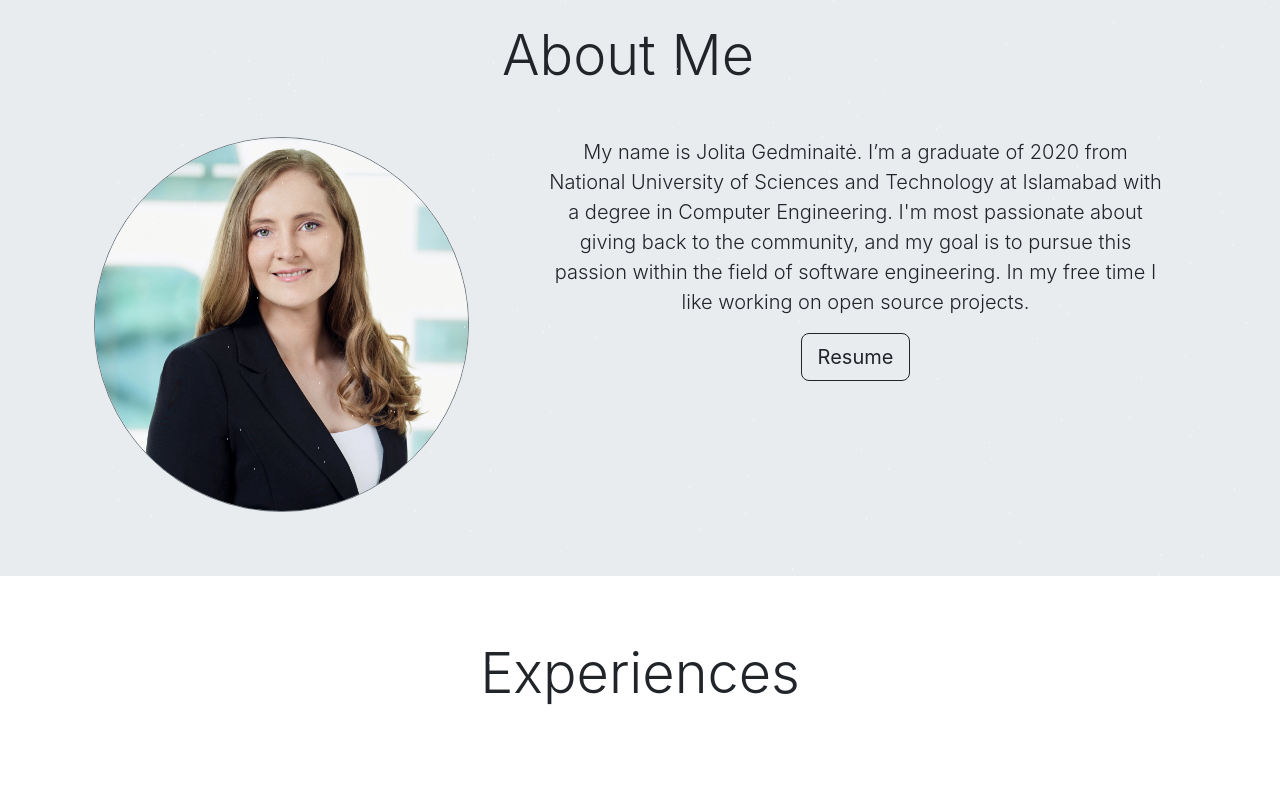
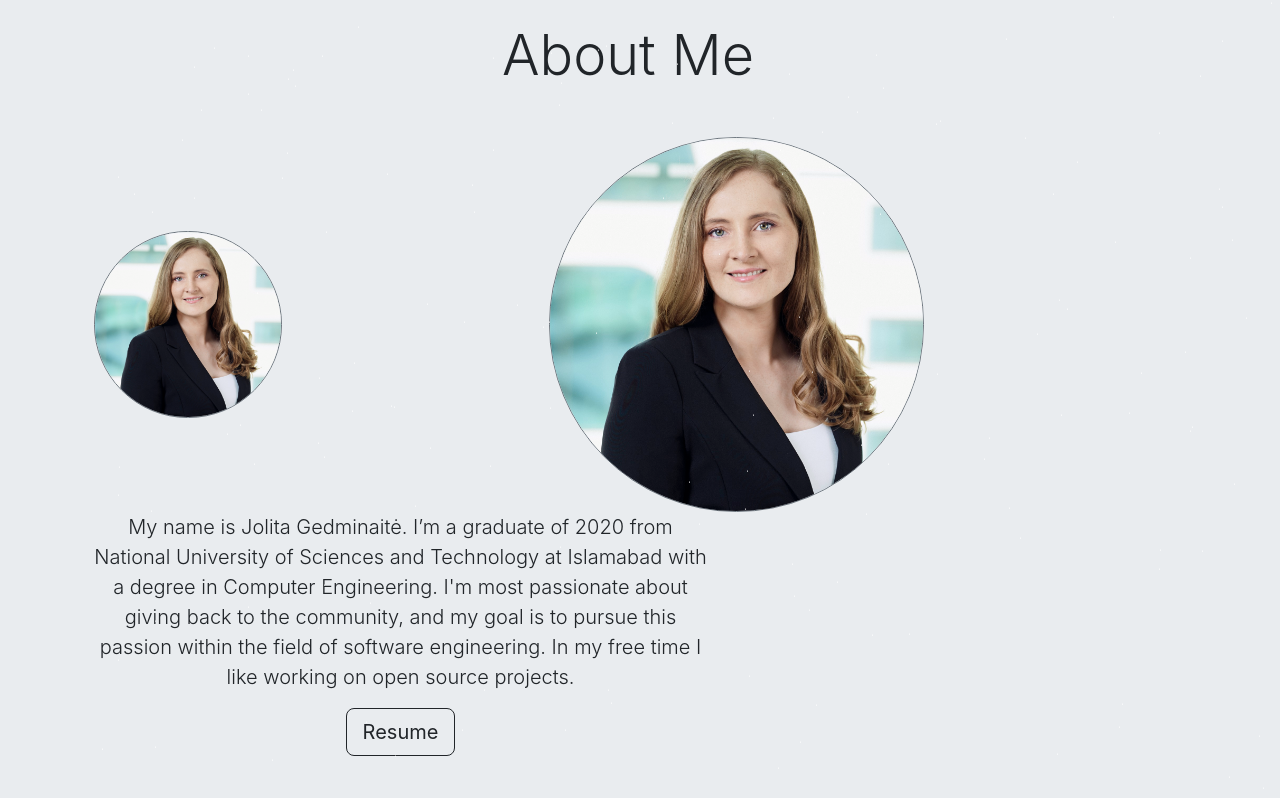
Before and after one commit to Jolita-byte/Jolita-byte.github.io, a React (Create React App) app: page / in a window 1280 px wide. Shown: the part 842-1640 px from the top of the page. Built offline with nearby package versions, Linux system fonts and the light colour scheme; no server answers.

Commit message:
pic size

```diff
--- a/src/components/home/AboutMe.jsx
+++ b/src/components/home/AboutMe.jsx
@@ -42,10 +42,23 @@ const AboutMe = ({ heading, message, link, imgSize, resume }) => {
         </div>
       </div>
       <div className="container row">
-        <div className="col-lg-5">
+
+      <div className="col-5 d-none d-xs-block d-md-block align-self-center">
           {showPic && (
             <img
-              className="border border-secondary rounded-circle mx-auto"
+              className="border border-secondary rounded-circle mx-auto text-center"
+              src={profilePicUrl}
+              alt="profilepicture"
+              width={imgSize*0.5}
+              height={imgSize*0.5}
+              fill="responsive"
+            />
+          )}
+        </div>
+        <div className="col-5 d-none d-lg-block d-xl-block align-self-center">
+          {showPic && (
+            <img
+              className="border border-secondary rounded-circle mx-auto text-center"
               src={profilePicUrl}
               alt="profilepicture"
               width={imgSize}
```
